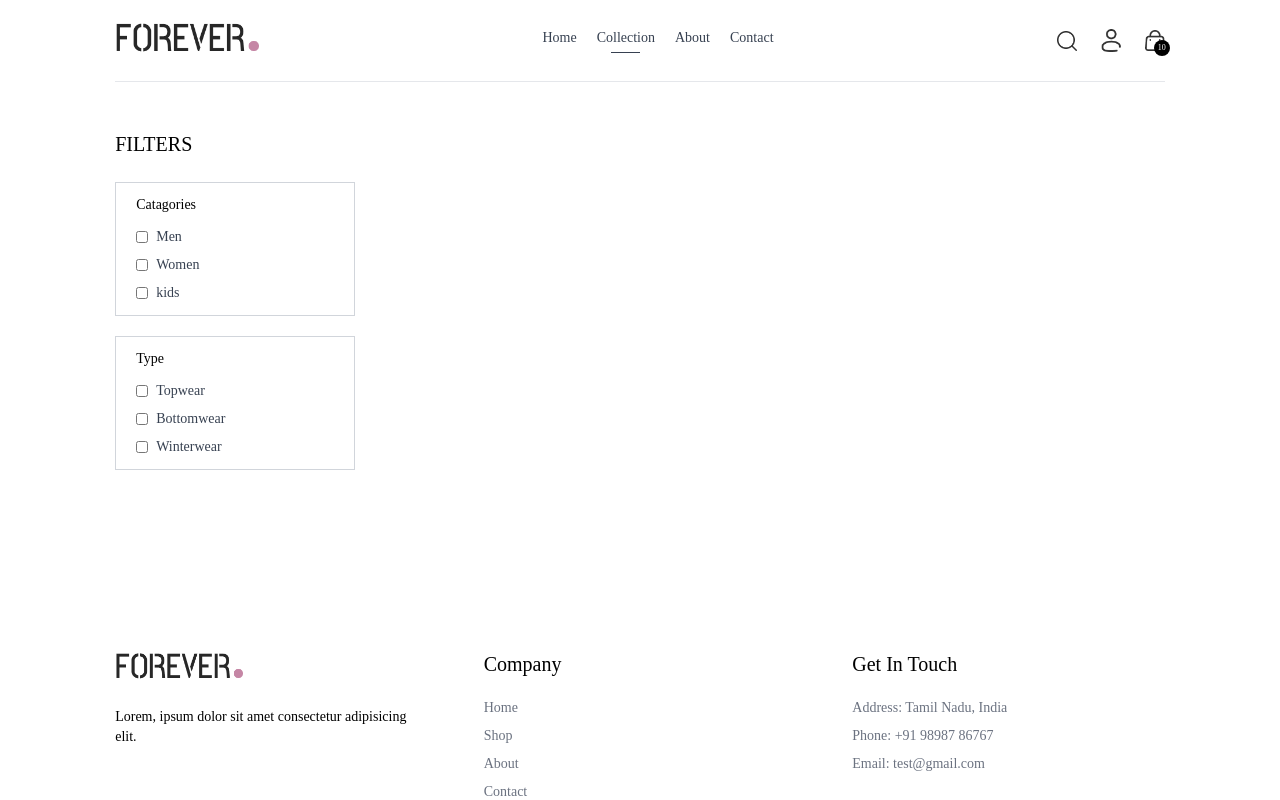
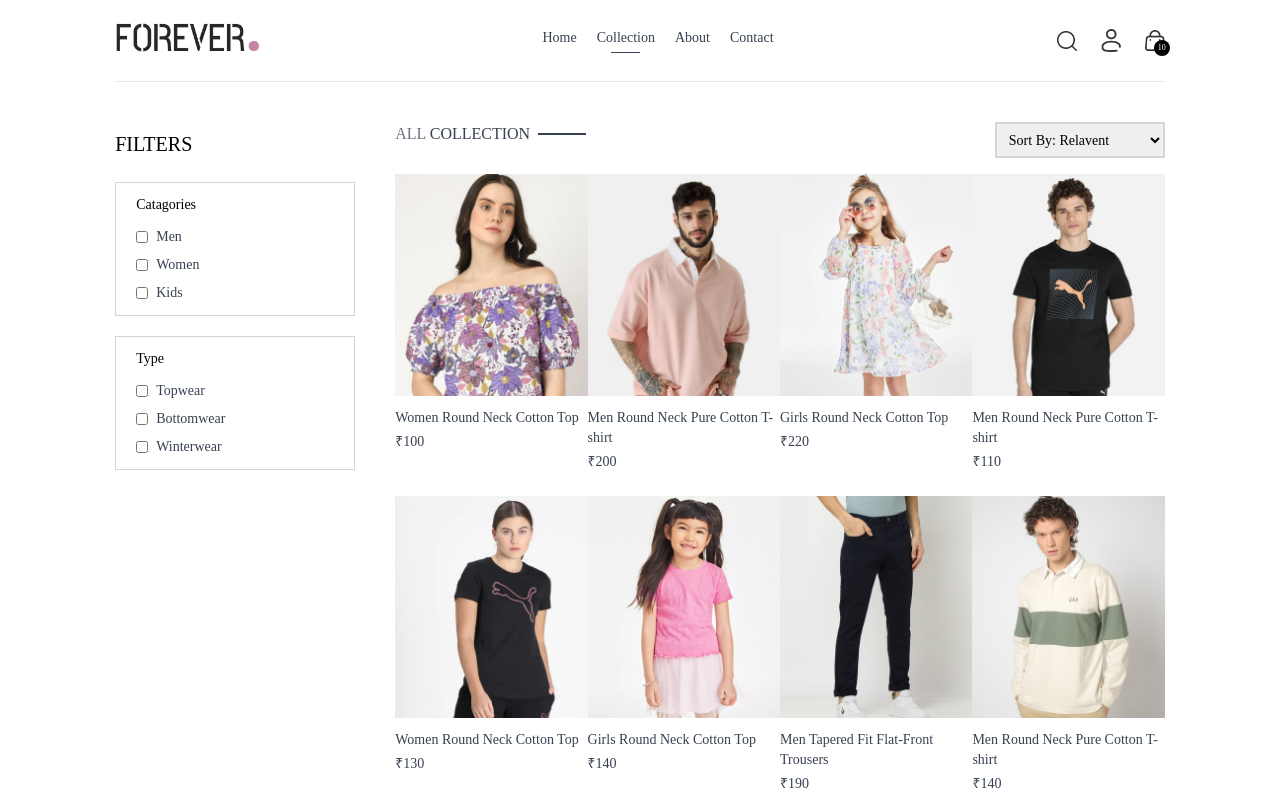
Before and after one commit to A-M-Santhoshkumar/Ecommerce, a React (Vite) app: page /collection in a window 1280 px wide. Shown: the top 800 px of the page. Built offline with nearby package versions, Linux system fonts and the light colour scheme.

Commit message:
Added new code and files

```diff
--- a/src/context/ShopContext.jsx
+++ b/src/context/ShopContext.jsx
@@ -1,6 +1,6 @@
 import { createContext } from "react";
 import { products } from "../assets/frontend_assets/assets";
-
+import React, { useState } from "react";
 export const ShopContext = createContext();
 
 
@@ -9,11 +9,17 @@ export const ShopContextProvider = (props) => {
      const currency ='₹';
      const deliveryFee = 30;
 
+      const [search, setSearch] = useState('');
+      const [showSearch, setShowSearch] = useState(true);
 
     const value = {
      products,
       currency,
       deliveryFee,
+      search,
+      setSearch,
+      showSearch,
+      setShowSearch
     }
     return(
         <ShopContext.Provider value={value}>
--- a/src/pages/Collection.jsx
+++ b/src/pages/Collection.jsx
@@ -1,10 +1,75 @@
-import React, { useContext,useState} from 'react';
+import React, { useContext,useEffect,useState} from 'react';
 import { ShopContext } from '../context/ShopContext'
 import { assets } from '../assets/frontend_assets/assets';
+import Title from '../components/Title';
+import ProductItem from '../components/ProductItem';
 
 function Collection() {
   const { products } = useContext(ShopContext);
   const [showFilters, setShowFilters] = useState(false);
+ const [filterProducts, setFilterProducts] = useState([]);
+
+ const [category, setCategory] = useState([]);
+ const [subcategory, setSubcategory] = useState([]);
+  const [sortType, setSortType] = useState('relavent');
+
+ const togglecategory = (e) =>{
+  if(category.includes(e.target.value)){
+    setCategory(prev => prev.filter(item => item !== e.target.value));
+  }else{
+    setCategory(prev => [...prev, e.target.value]);
+  }
+ }
+
+ const toggleSubcategory = (e) =>{
+  if(subcategory.includes(e.target.value)){
+    setSubcategory(prev => prev.filter(item => item !== e.target.value));
+  }else{
+    setSubcategory(prev => [...prev, e.target.value]);
+  }
+}
+
+const applyFilters = () => {
+  let productsCopy = products.slice();
+  if(category.length > 0){
+    productsCopy = productsCopy.filter(item => category.includes(item.category));
+  }
+  if(subcategory.length>0){
+
+    productsCopy = productsCopy.filter((item) => subcategory.includes(item.subCategory)); }
+   setFilterProducts(productsCopy);
+}
+
+const sortProduct = () => {
+
+  let fpCopy = filterProducts.slice();
+
+  switch(sortType){
+    case 'low-high':
+      setFilterProducts(fpCopy.sort((a,b) => a.price - b.price));
+      break;
+    case 'high-low':
+      setFilterProducts(fpCopy.sort((a,b) => b.price - a.price));
+      break;
+    default:
+      applyFilters();
+      break;
+  }
+
+}
+
+useEffect(() => {
+  applyFilters();
+},[category,subcategory])
+
+useEffect(() => {
+  sortProduct();
+}, [sortType]);
+
+ const wears = ['Topwear', 'Bottomwear', 'Winterwear'];
+ const  catagoriesType =['Men', 'Women', 'Kids'];
+
+
 
   return (
     <div className='flex flex-col sm:flex-row gap-1 sm:gap-10 pt-10 border-t'>
@@ -18,37 +83,57 @@ function Collection() {
           <p className='mb-3 text-sm font-medium'> Catagories</p>
           <div className='flex flex-col gap-2 text-sm  font-light text-gray-700'>
 
-            <p className='flex gap-2'>
-              <input className='w-3' type="checkbox" value={'Men'} /> Men
-            </p>
-            <p className='flex gap-2'>
-              <input className='w-3' type="checkbox" value={'Women'} /> Women
-            </p>
-            <p className='flex gap-2'>
-              <input className='w-3' type="checkbox" value={'kids'} /> kids
-            </p>
+            {
+              catagoriesType.map((category, index) => (
+                <p className='flex gap-2' key={index}>
+                      <input className='w-3' type="checkbox" value={category} onChange={togglecategory} /> {category}
+                </p>
+              ))
+            }
+
 
           </div>
 
         </div>
-        {/* sub catagory filter */}
+        {/* sub category filter */}
         <div className={`border border-gray-300 pl-5 py-3 my-5 ${showFilters ? "" : 'hidden'} sm:block`}>
           <p className='mb-3 text-sm font-medium'> Type</p>
-          <div className='flex flex-col gap-2 text-sm  font-light text-gray-700'>
+           <div className='flex flex-col gap-2 text-sm font-light text-gray-700'>
 
-            <p className='flex gap-2'>
-              <input className='w-3' type="checkbox" value={'Topwear'} /> Topwear
-            </p>
-            <p className='flex gap-2'>
-              <input className='w-3' type="checkbox" value={'Bottomwear'} /> Bottomwear
-            </p>
-            <p className='flex gap-2'>
-              <input className='w-3' type="checkbox" value={'winterwear'} /> Winterwear
-            </p>
+          {wears.map((wear, index) => (
+        <p className='flex gap-2' key={index}>
+          <input className='w-3' type="checkbox" value={wear} id={wear} onChange={toggleSubcategory}/>
+          <label htmlFor={wear}>{wear}</label>
+        </p>
 
-          </div>
+      ))}
+       </div>
+
 
         </div>
+      </div>
+
+
+      {/*rights side */}
+      <div className='flex-1'>
+        <div className='flex justify-between text-base sm:text2xl mb-4'>
+        <Title text1={'ALL' }  text2={'COLLECTION' }/>
+              {/* prodect */}
+              <select onChange={(e) => setSortType(e.target.value)} className='border-2 border-gray-300 text-sm px-2'>
+              <option value="relavent"> Sort By: Relavent</option>
+              <option value="low-high"> Sort By: Low To High</option>
+              <option value="high-low"> Sort By: High TO Low</option>
+
+              </select>
+        </div>
+        {/* Map products */}
+          <div className='grid grid-cols-2 sm:grid-cols-3 lg:grid-cols-4 gap-y-6'>
+             {
+              filterProducts.map((item,index) => (
+                <ProductItem key={index} id={item._id} name={item.name} image={item.image} price={item.price} />
+              ))
+             }
+          </div>
       </div>
     </div>
   );
```
